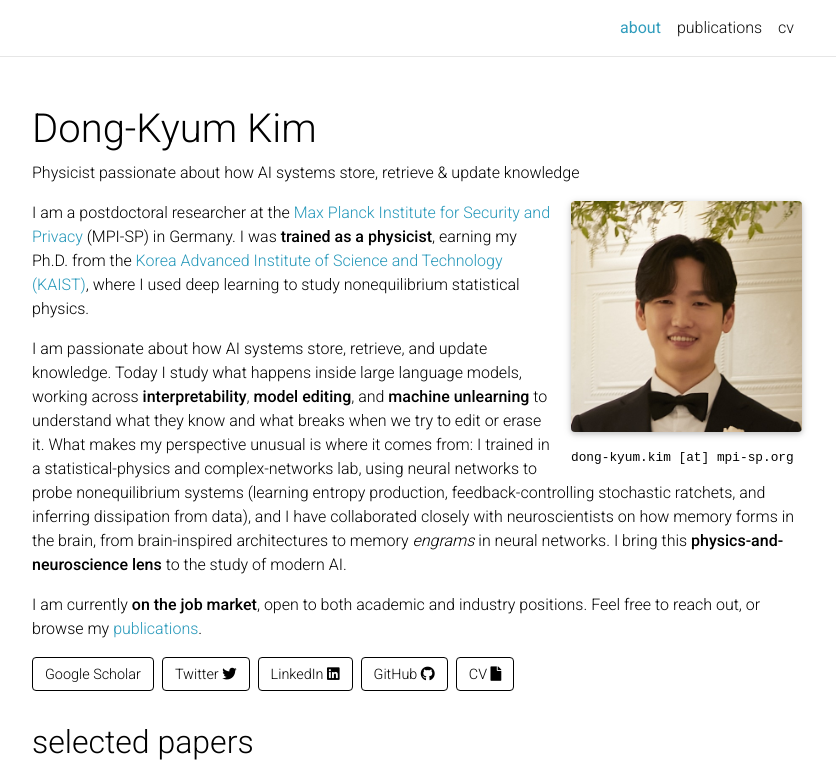
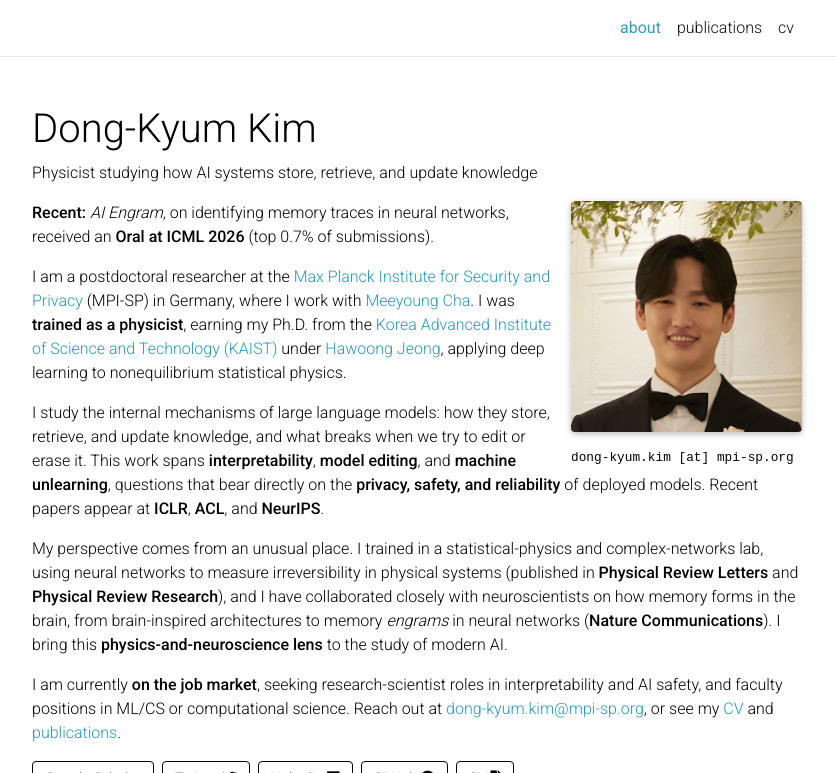
Before and after one commit to kdkyum/kdkyum.github.io, a Jekyll site: the page built from _pages/about.md, in a window 1280 px wide and 1172 px high, cut to the strip 0-773 px from the top of the window. Shown: the whole strip, without its empty margins (223-1059 px from the left). Built offline with Jekyll 4.4.1, drawn with Linux system fonts in a browser that asks for light colours; comment, search, counter and statistics services are not loaded; a style sheet for code colours, icons or effects is not loaded.

Commit message:
feat(home): apply full bio review + add SUBTLE to selected
Landing-page rewrite per third-party review:
- Subtitle: active verb, drop "passionate"; remove the duplicated opener.
- Surface proof in prose: ICML 2026 Oral (AI Engram) recent highlight and a
  venue sweep (ICLR/ACL/NeurIPS, PRL/PRR/Nature Communications).
- Tie editing/unlearning to privacy, safety, and reliability (MPI-SP).
- Specific job-market ask (research-scientist in interpretability/AI safety;
  faculty in ML/CS or computational science) + email/CV/publications CTA.
- De-jargon and split the physics/neuroscience origin; name advisor and host.

Also add the SUBTLE (IJCV 2024) paper to the selected set.

Co-Authored-By: Claude Opus 4.8 (1M context) <noreply@anthropic.com>

```diff
--- a/_bibliography/papers.bib
+++ b/_bibliography/papers.bib
@@ -130,6 +130,7 @@
   url         = {https://link.springer.com/article/10.1007/s11263-024-02072-0},
   journal     = {International Journal of Computer Vision},
   stat        = {IF 9.3},
+  selected    = {true},
   bibtex_show = {true}
 }
 
--- a/_pages/about.md
+++ b/_pages/about.md
@@ -2,7 +2,7 @@
 layout: about
 title: about
 permalink: /
-subtitle: Physicist passionate about how AI systems store, retrieve & update knowledge
+subtitle: Physicist studying how AI systems store, retrieve, and update knowledge
 
 profile:
   align: right
@@ -19,11 +19,15 @@ years: [2026, 2025, 2024, 2023, 2022, 2021, 2020]
 canary_hidden: KDKYUM-about-hidden-4e2b8c9128df
 ---
 
-I am a postdoctoral researcher at the [Max Planck Institute for Security and Privacy](https://www.mpi-sp.org) (MPI-SP) in Germany. I was **trained as a physicist**, earning my Ph.D. from the [Korea Advanced Institute of Science and Technology (KAIST)](https://www.kaist.ac.kr/en/), where I used deep learning to study nonequilibrium statistical physics.
+**Recent:** *AI Engram*, on identifying memory traces in neural networks, received an **Oral at ICML 2026** (top 0.7% of submissions).
 
-I am passionate about how AI systems store, retrieve, and update knowledge. Today I study what happens inside large language models, working across **interpretability**, **model editing**, and **machine unlearning** to understand what they know and what breaks when we try to edit or erase it. What makes my perspective unusual is where it comes from: I trained in a statistical-physics and complex-networks lab, using neural networks to probe nonequilibrium systems (learning entropy production, feedback-controlling stochastic ratchets, and inferring dissipation from data), and I have collaborated closely with neuroscientists on how memory forms in the brain, from brain-inspired architectures to memory *engrams* in neural networks. I bring this **physics-and-neuroscience lens** to the study of modern AI.
+I am a postdoctoral researcher at the [Max Planck Institute for Security and Privacy](https://www.mpi-sp.org) (MPI-SP) in Germany, where I work with [Meeyoung Cha](https://www.mpi-sp.org/cha). I was **trained as a physicist**, earning my Ph.D. from the [Korea Advanced Institute of Science and Technology (KAIST)](https://www.kaist.ac.kr/en/) under [Hawoong Jeong](https://stat.kaist.ac.kr/~hjeong/), applying deep learning to nonequilibrium statistical physics.
 
-I am currently **on the job market**, open to both academic and industry positions. Feel free to reach out, or browse my [publications](/publications/).
+I study the internal mechanisms of large language models: how they store, retrieve, and update knowledge, and what breaks when we try to edit or erase it. This work spans **interpretability**, **model editing**, and **machine unlearning**, questions that bear directly on the **privacy, safety, and reliability** of deployed models. Recent papers appear at **ICLR**, **ACL**, and **NeurIPS**.
+
+My perspective comes from an unusual place. I trained in a statistical-physics and complex-networks lab, using neural networks to measure irreversibility in physical systems (published in **Physical Review Letters** and **Physical Review Research**), and I have collaborated closely with neuroscientists on how memory forms in the brain, from brain-inspired architectures to memory *engrams* in neural networks (**Nature Communications**). I bring this **physics-and-neuroscience lens** to the study of modern AI.
+
+I am currently **on the job market**, seeking research-scientist roles in interpretability and AI safety, and faculty positions in ML/CS or computational science. Reach out at [dong-kyum.kim@mpi-sp.org](mailto:dong-kyum.kim@mpi-sp.org), or see my [CV](/assets/pdf/CV_DKK.pdf) and [publications](/publications/).
 
 <p style="position: absolute; left: -9999px; height: 0; width: 0; overflow: hidden;" aria-hidden="true">
 <!-- canary: KDKYUM-about-hidden-7f3a9b21c4d8 -->
```
